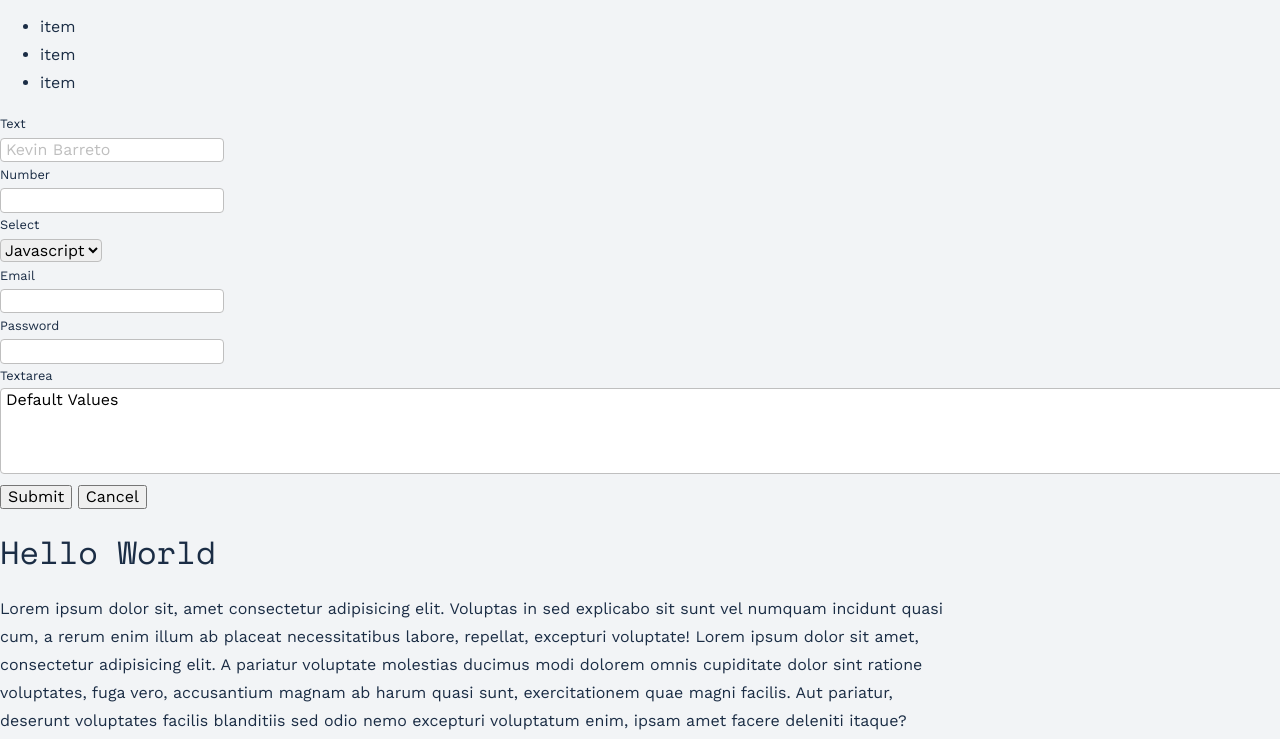
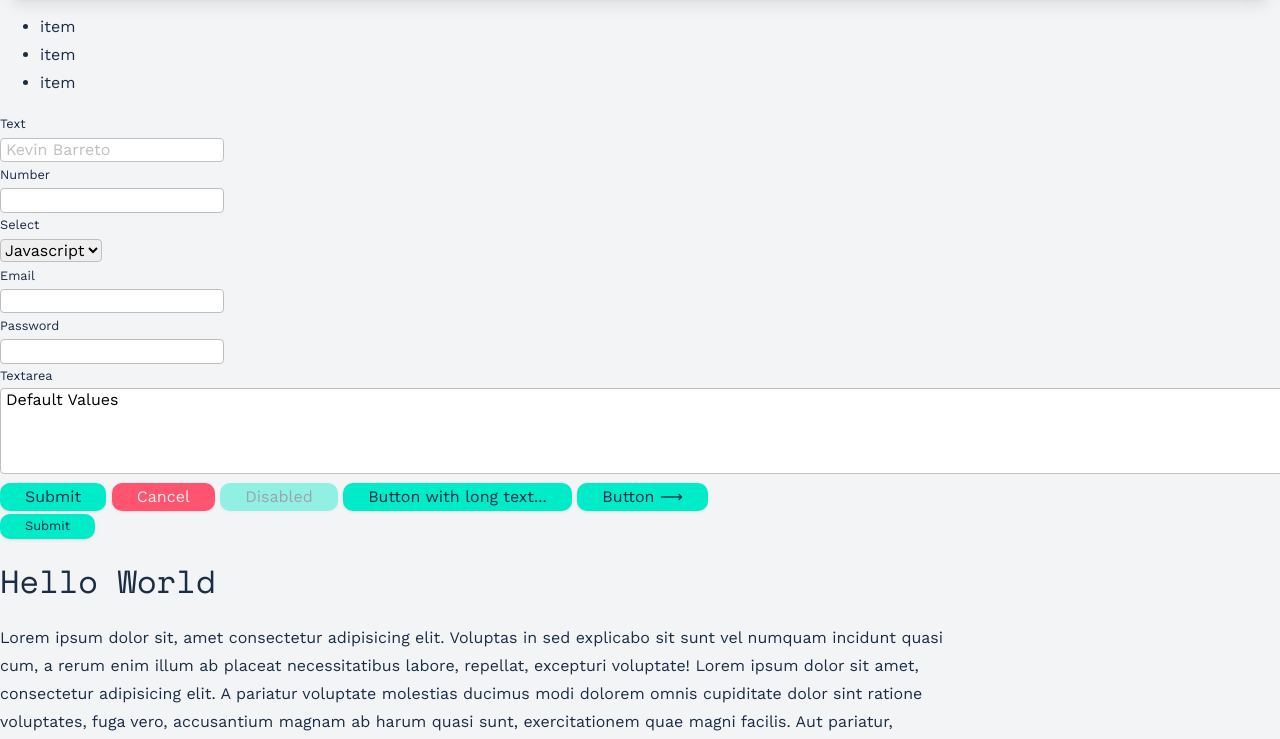
Before and after one commit to kevyyar/css-design-systems, a website built with Parcel: page index.html in a window 1280 px wide. Shown: the part 753-1492 px from the top of the page. Built offline with nearby package versions, Linux system fonts and the light colour scheme.

Commit message:
add styles to buttons and add shadow levels

```diff
--- a/css/style.css
+++ b/css/style.css
@@ -12,6 +12,8 @@
   --lightGrey: #f2f4f6;
 
   /* Define Colors intentions */
+  --primary: var(--green);
+  --danger: var(--red);
   --background: var(--lightGrey);
   --textColor: var(--black);
   --lineColor: var(--grey);
@@ -28,6 +30,12 @@
   --h4: 1.563rem;
   --h5: 1.25rem;
   --textSmall: 0.8rem;
+
+  /* Elevation (box shadows)*/
+  --level-1: 0 1px 3px 0 rgba(0, 0, 0, 0.1), 0 1px 2px 0 rgba(0, 0, 0, 0.01);
+  --level-2: 0 4px 6px -1px rgb(0 0 0 / 0.1), 0 2px 4px -2px rgb(0 0 0 / 0.1);
+  --level-3: 0 10px 15px -3px rgb(0 0 0 / 0.1), 0 4px 6px -4px rgb(0 0 0 / 0.1);
+  --level-4: 0 20px 25px -5px rgb(0 0 0 / 0.1), 0 8px 10px -6px rgb(0 0 0 / 0.1);
 }
 
 /* FROM TypeScale (type-scale.com) */
@@ -51,7 +59,7 @@ p a,
 blockquote a {
   color: var(--black);
   text-decoration: none;
-  border-bottom: 2px solid var(--green);
+  border-bottom: 2px solid var(--primary);
 }
 
 h1,
@@ -106,6 +114,7 @@ blockquote {
   margin: 10px;
   padding: 20px;
   background-color: var(--white);
+  box-shadow: var(--level-3);
 }
 
 label {
@@ -138,6 +147,37 @@ hr {
   border-top: var(--line);
 }
 
+button {
+  --buttonColor: var(--primary);
+  appearance: none;
+  color: var(--textColor);
+  background-color: var(--buttonColor);
+  border: none;
+  border-radius: 10px;
+  padding: 5px 25px;
+  box-shadow: var(--level-1);
+  transition: 0.3s ease-in-out box-shadow;
+}
+
+button:hover {
+  box-shadow: var(--level-2);
+  cursor: pointer;
+}
+
+button[disabled] {
+  opacity: 0.4;
+}
+
+/* Cancel can mean anything */
+button.cancel {
+  --buttonColor: var(--danger);
+  --textColor: var(--white);
+}
+
+button.small {
+  font-size: var(--textSmall);
+}
+
 /* Least to Most (specificity) */
 
 /* h1, div */
--- a/index.html
+++ b/index.html
@@ -71,7 +71,12 @@
     </div>
     <div>
       <button>Submit</button>
-      <button>Cancel</button>
+      <button class="cancel">Cancel</button>
+      <button disabled>Disabled</button>
+      <button >Button with long text...</button>
+      <button>Button &xrarr;</button>
+      <br />
+      <button class="small">Submit</button>
     </div>
   </form>
   <h1>Hello World</h1>
```
